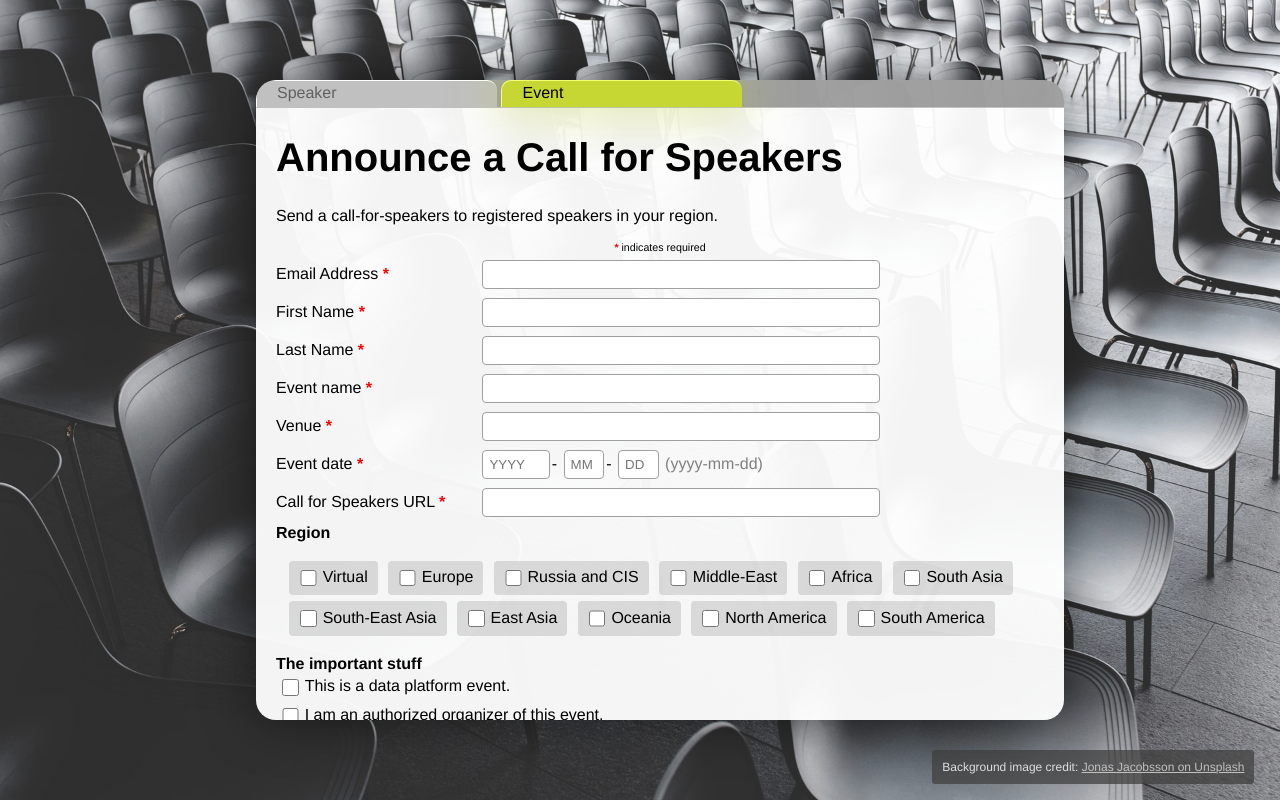
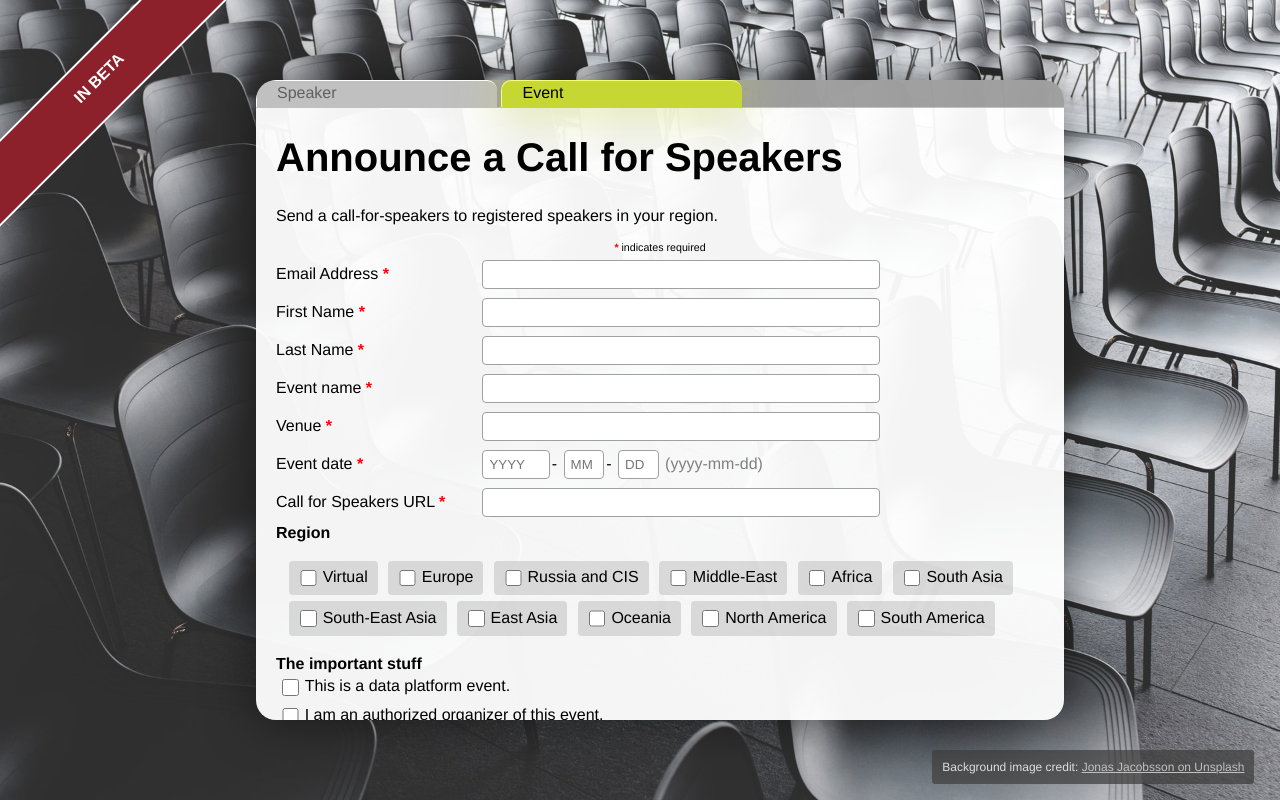
Before and after one commit to strdco/callfordataspeakers.com, a website: page assets/event.html in a window 1280 px wide. Drawn offline with Linux system fonts and the light colour scheme; a script that the page names is missing.

Commit message:
Added beta banner

```diff
--- a/assets/event.html
+++ b/assets/event.html
@@ -25,6 +25,7 @@
 
     <div class="background-accent">
         <span class="footer">Background image credit: <a href="https://unsplash.com/photos/2xaF4TbjXT0" target="_blank">Jonas Jacobsson on Unsplash</a></span>
+        <div class="top-left-banner">In beta</div>
     </div>
 
     <div class="main-panel">
--- a/assets/style.css
+++ b/assets/style.css
@@ -166,3 +166,23 @@ a:any-link {
     padding: 7px;
     display: inline-block;
 }
+
+.top-left-banner {
+    background-color: #8C212B;
+    color: #ffffff;
+    padding-top: 1em;
+    padding-bottom: 2em;
+    text-align: center;
+    font-size: 12pt;
+    font-weight: bold;
+    position: absolute;
+    top: 50px;
+    left: -100px;
+    width: 400px;
+    height: 10px;
+    transform: rotate(-45deg);
+    border-style: solid;
+    border-color: #ffffff;
+    border-width: 2px;
+    text-transform: uppercase;
+}
```
Also changed, not shown: assets/speaker.html (+1 -0 lines).
